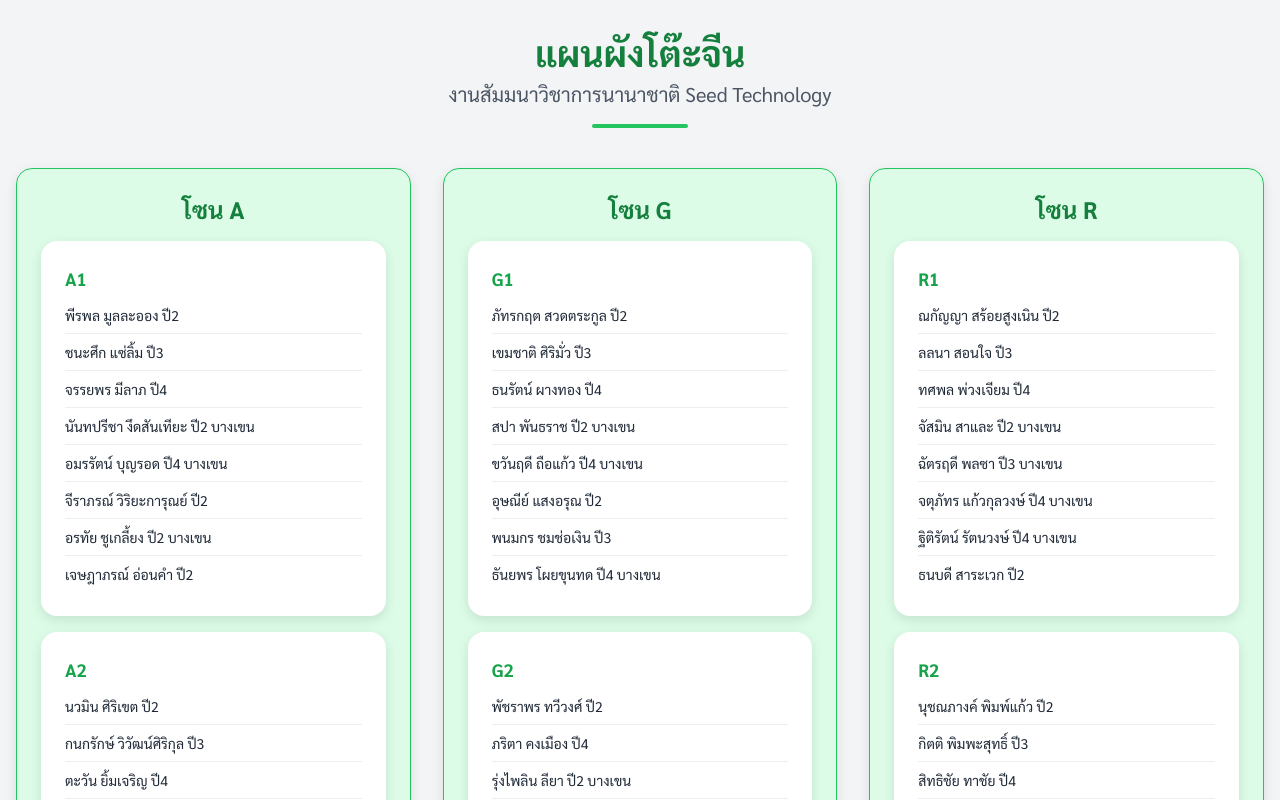
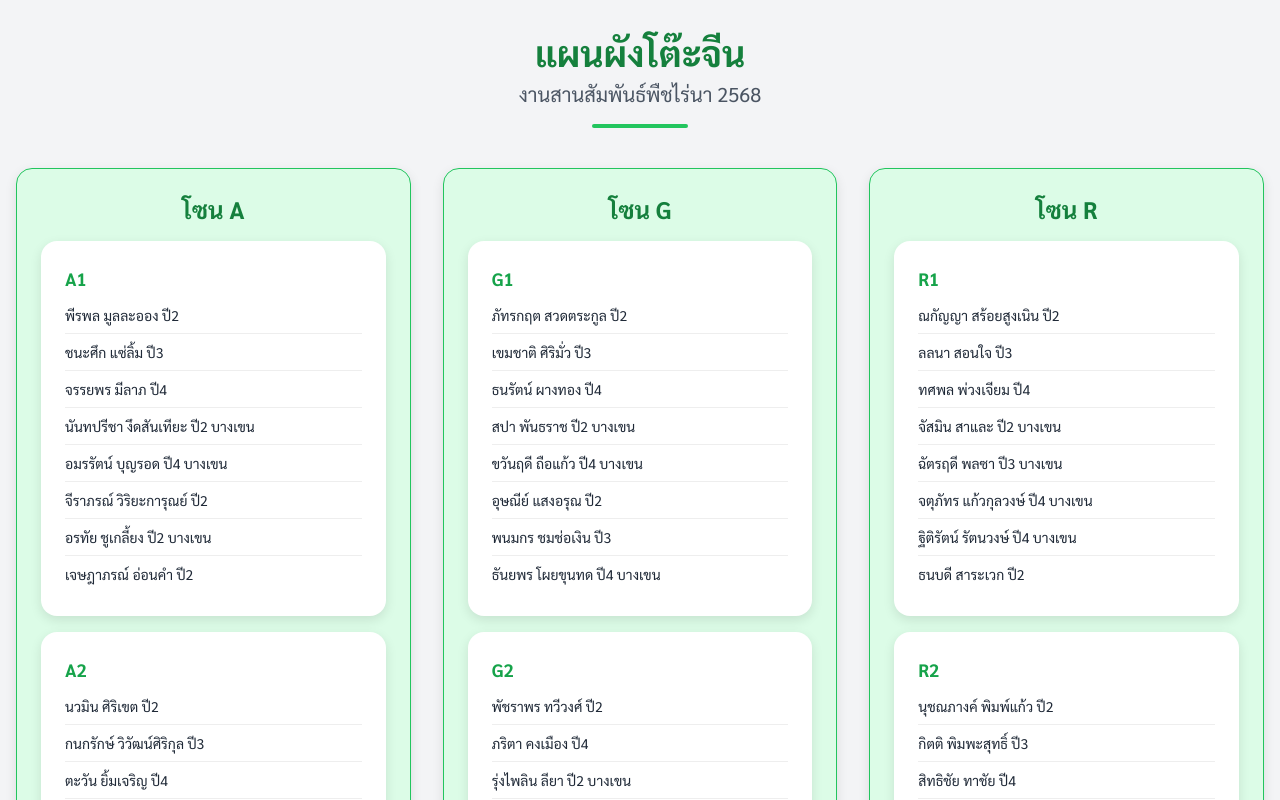
Before and after one commit to DamrongvudhiOnwimol/interactive-rice-seed-tech, a plain HTML site: page index5.html in a window 1280 px wide. Shown: the top 800 px of the page. Drawn offline with nearby package versions, Linux system fonts and the light colour scheme.

Commit message:
Update_index5.html

```diff
--- a/index5.html
+++ b/index5.html
@@ -43,7 +43,7 @@
     <div class="container mx-auto py-8 px-4">
         <header class="text-center mb-10">
             <h1 class="text-4xl font-bold text-green-700">แผนผังโต๊ะจีน</h1>
-            <p class="text-xl text-gray-600 mt-2">งานสัมมนาวิชาการนานาชาติ Seed Technology</p>
+            <p class="text-xl text-gray-600 mt-2">งานสานสัมพันธ์พืชไร่นา 2568</p>
             <div class="h-1 bg-green-500 w-24 mx-auto mt-4 rounded-full"></div>
         </header>
 
```
